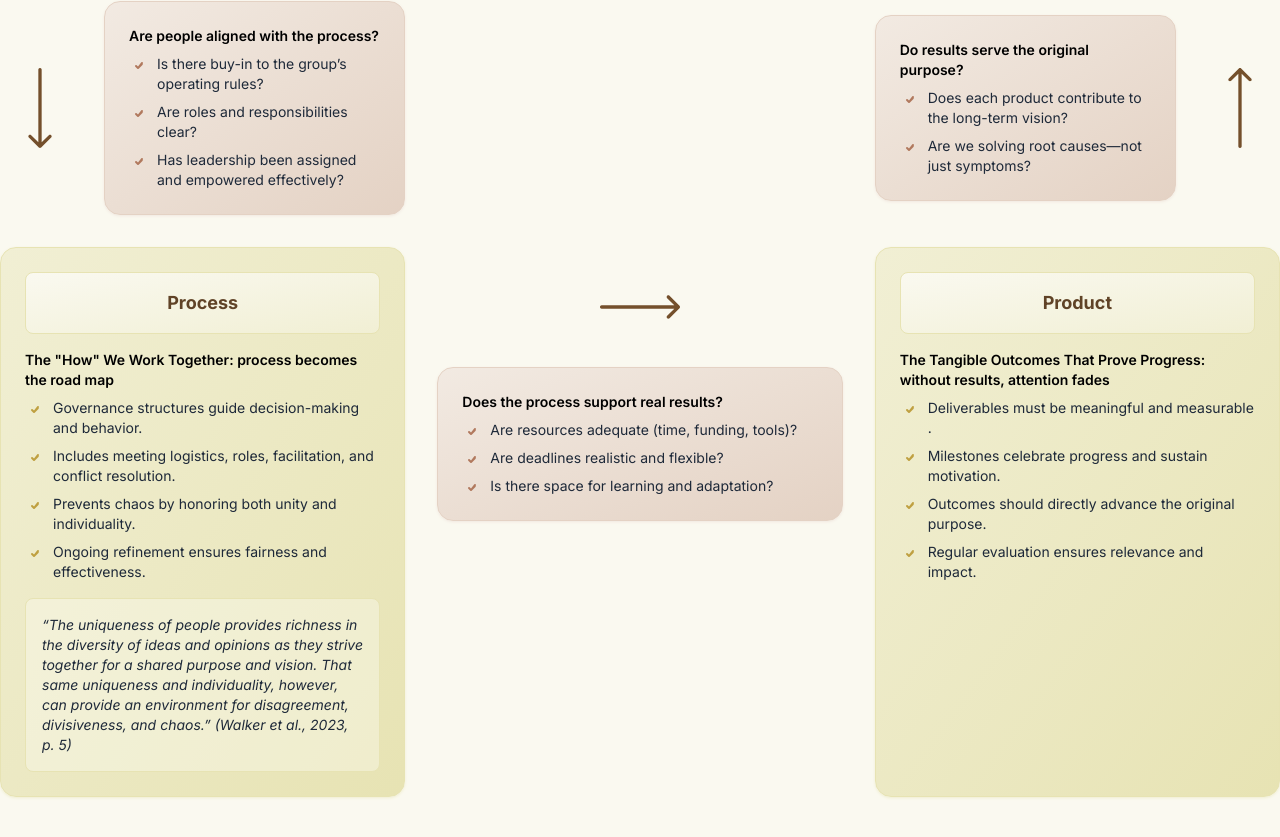
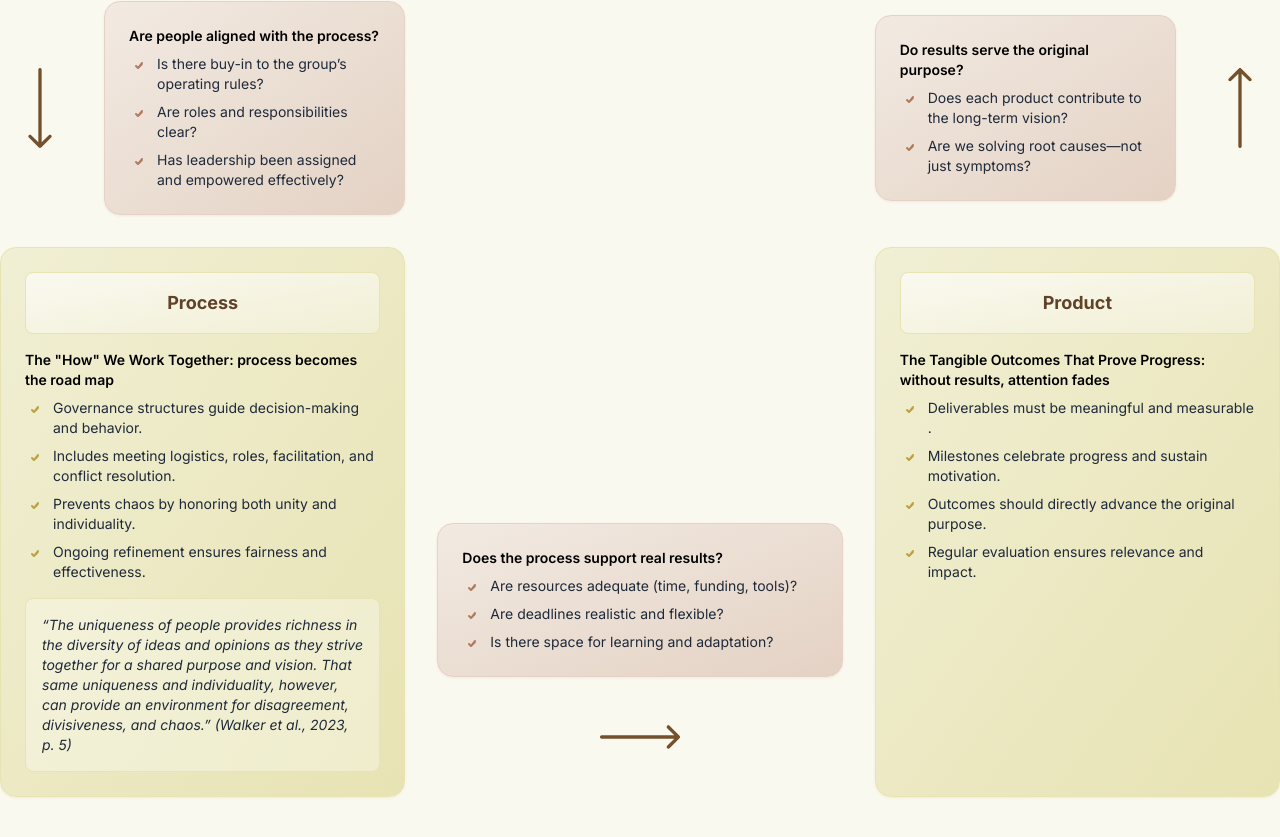
Before and after one commit to havekes/collaboration, a SvelteKit app: page /collaborative-alignment in a window 1280 px wide. Shown: the part 887-1724 px from the top of the page. Built offline with nearby package versions, Linux system fonts and the light colour scheme.

Commit message:
fix collaboration arrow

```diff
--- a/src/routes/collaborative-alignment/+page.svelte
+++ b/src/routes/collaborative-alignment/+page.svelte
@@ -132,9 +132,8 @@
 					al., 2023, p. 5)
 				</Blockquote>
 			</Card>
-			<div>
+			<div class="flex flex-col-reverse">
 				<LongArrow class="m-auto my-10 h-10 w-20 rotate-180 text-cornsilk-800" />
-
 				<Card theme="light-bronze">
 					<List title="Does the process support real results?">
 						<ListItem theme="light-bronze">Are resources adequate (time, funding, tools)?</ListItem>
```
